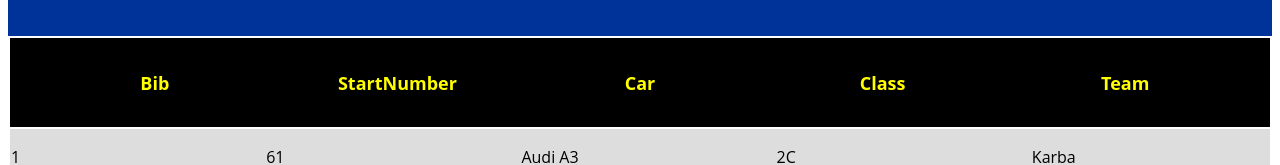
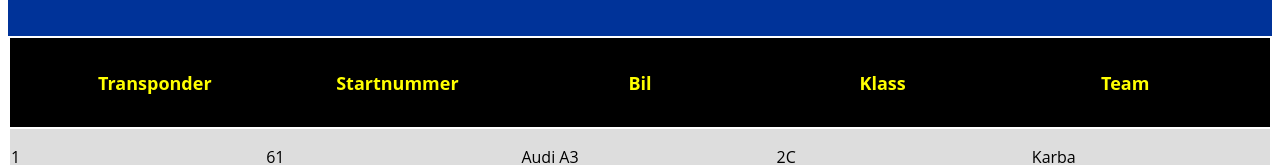
Before and after one commit to Githeo99/Stec-Timer, a plain HTML site: page participants.html in a window 1280 px wide. Shown: the part 121-286 px from the top of the page. Drawn offline with Linux system fonts and the light colour scheme.

Commit message:
Translated headers to Swedish

```diff
--- a/participants.html
+++ b/participants.html
@@ -13,10 +13,10 @@
         <table>
             <thead>
                 <tr>
-                    <th>Bib</th>
-                    <th>StartNumber</th>
-                    <th>Car</th>
-                    <th>Class</th>
+                    <th>Transponder</th>
+                    <th>Startnummer</th>
+                    <th>Bil</th>
+                    <th>Klass</th>
                     <th>Team</th>
                 </tr>
             </thead>
```
